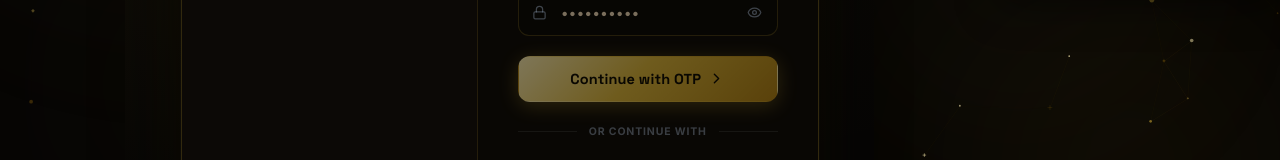
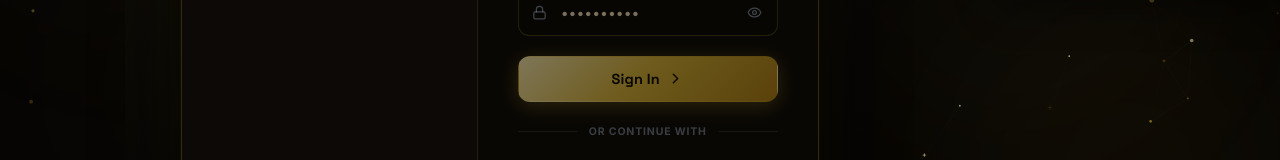
Before and after one commit to Krushanth-M/apex-colab, a React (Vite) app: page / in a window 1280 px wide. Shown: the part 484-644 px from the top of the page. Built offline with nearby package versions, Linux system fonts and the light colour scheme.

Commit message:
Refine: Remove simulated OTP verification completely from sign in process

```diff
--- a/src/views/Auth.jsx
+++ b/src/views/Auth.jsx
@@ -738,14 +738,14 @@ function FaceUnlock({ onLogin }) {
 /* ─────────────────────────────────────────────────────────
    Sign In Form
 ───────────────────────────────────────────────────────── */
-function SignInForm({ onLogin, triggerOtp, portalMode, authType, setAuthType }) {
+function SignInForm({ onLogin, portalMode, authType, setAuthType }) {
   const [email,     setEmail]     = useState('');
   const [password,  setPassword]  = useState('');
 
   const handleSubmit = (e) => {
     e.preventDefault();
     if (!email.trim() || !password.trim()) return;
-    triggerOtp(email, () => onLogin({ email, mode: 'signin', role: portalMode }));
+    onLogin({ email, mode: 'signin', role: portalMode });
   };
 
   return (
@@ -828,7 +828,7 @@ function SignInForm({ onLogin, triggerOtp, portalMode, authType, setAuthType })
               letterSpacing: '0.01em',
             }}
           >
-            <span>Continue with OTP</span>
+            <span>Sign In</span>
             <ChevronRight size={17} />
           </button>
         </form>
@@ -1397,7 +1397,7 @@ export default function Auth({ onLogin }) {
           {/* Forms */}
           <div style={{ flex: 1 }}>
             {tab === 'signin'
-              ? <SignInForm onLogin={onLogin} triggerOtp={handleTriggerOtp} portalMode={portalMode} authType={authType} setAuthType={setAuthType} />
+              ? <SignInForm onLogin={onLogin} portalMode={portalMode} authType={authType} setAuthType={setAuthType} />
               : <RegisterForm onLogin={onLogin} portalMode={portalMode} />
             }
           </div>
```
